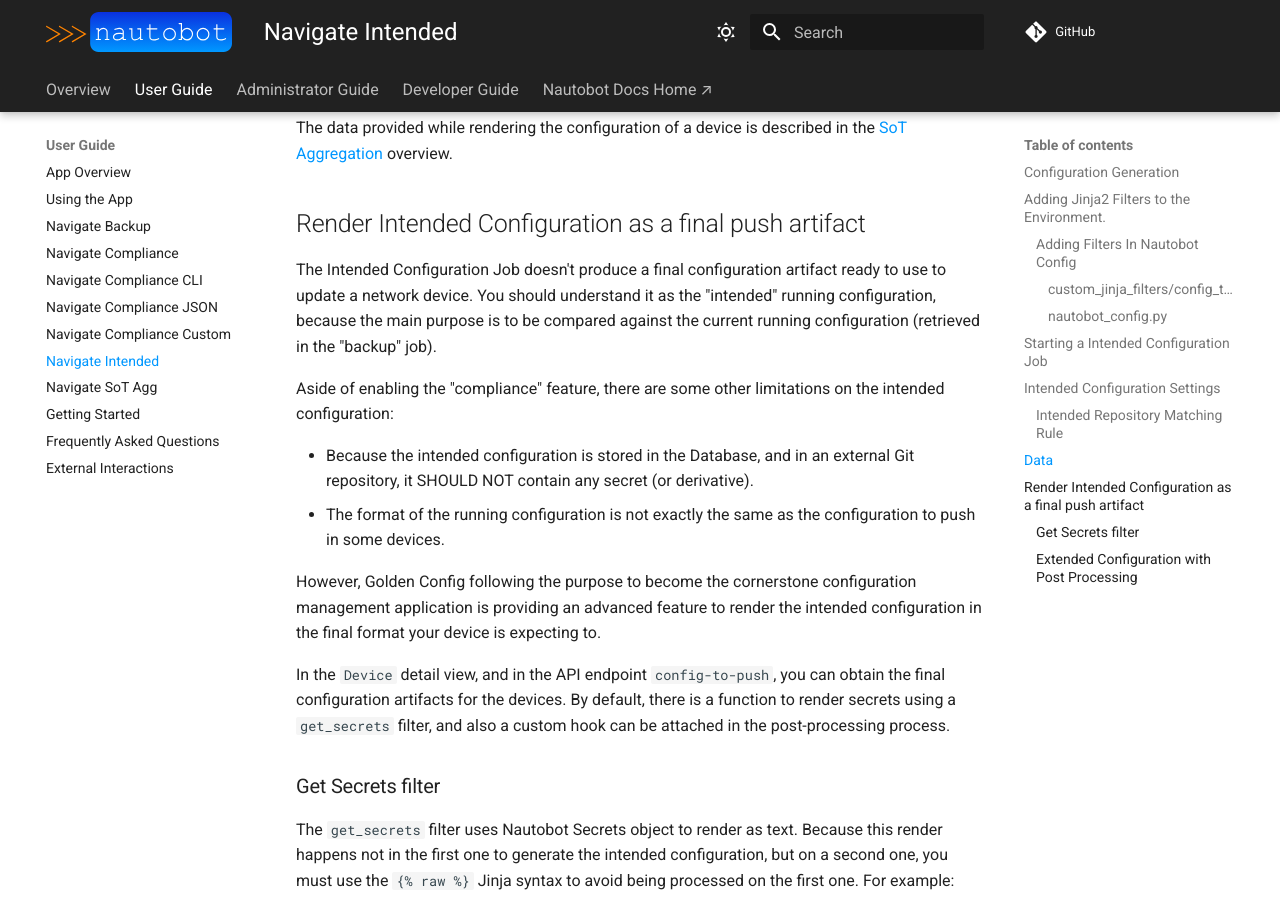
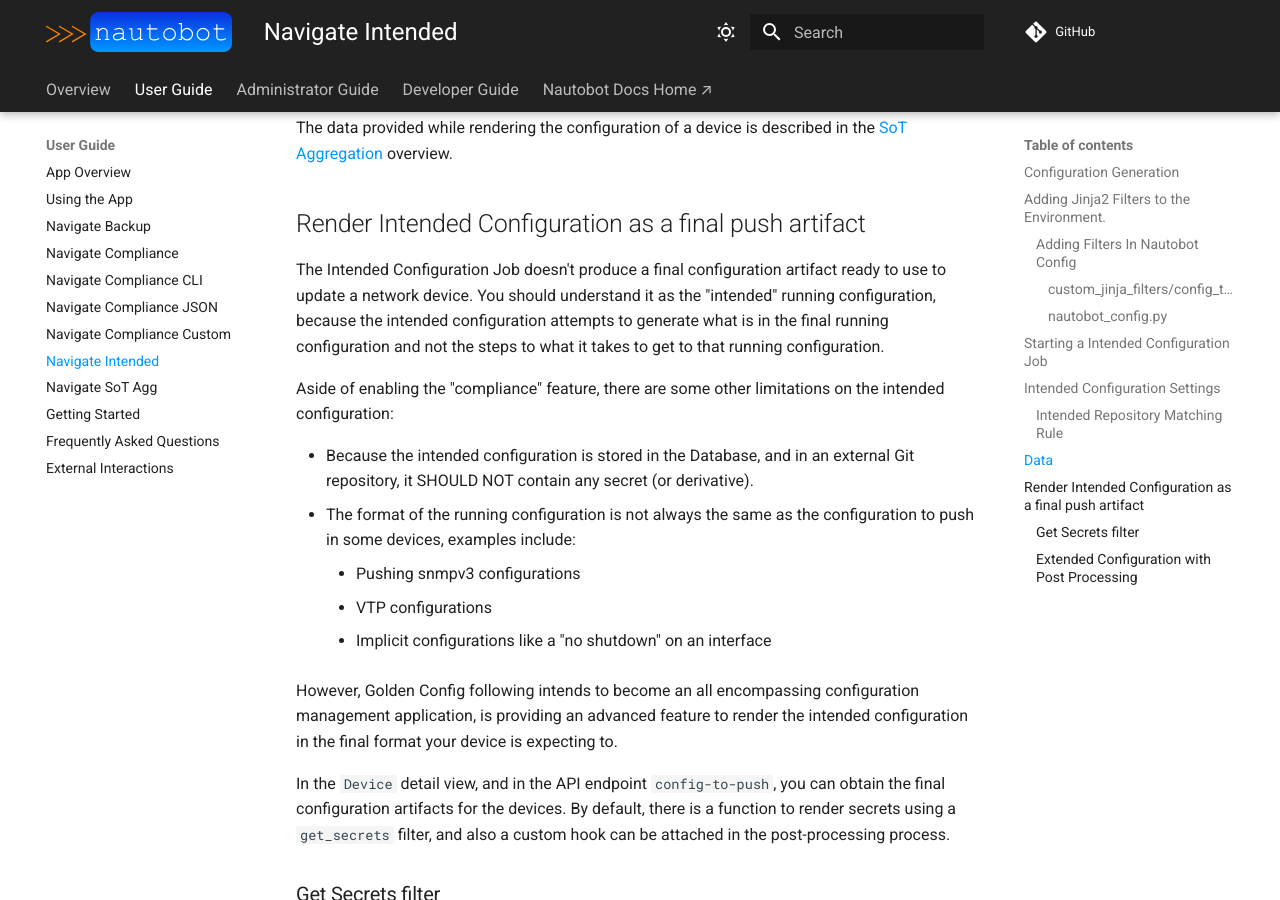
Before and after one commit to nautobot/nautobot-app-golden-config, an MkDocs documentation site: the page built from docs/user/app_feature_intended.md, in a window 1280 px wide and 900 px high, scrolled down 3450 px. Built offline with MkDocs 1.6.1 and Material for MkDocs 9.7.7, drawn with Linux system fonts in a browser that asks for light colours; comment, search, counter and statistics services are not loaded.

Commit message:
Apply suggestions from code review
Co-authored-by: Ken Celenza <ken@celenza.org>

```diff
--- a/docs/user/app_feature_intended.md
+++ b/docs/user/app_feature_intended.md
@@ -108,14 +108,17 @@
 
 ## Render Intended Configuration as a final push artifact
 
-The Intended Configuration Job doesn't produce a final configuration artifact ready to use to update a network device. You should understand it as the "intended" running configuration, because the main purpose is to be compared against the current running configuration (retrieved in the "backup" job).
+The Intended Configuration Job doesn't produce a final configuration artifact ready to use to update a network device. You should understand it as the "intended" running configuration, because the intended configuration attempts to generate what is in the final running configuration and not the steps to what it takes to get to that running configuration.
 
 Aside of enabling the "compliance" feature, there are some other limitations on the intended configuration:
 
 - Because the intended configuration is stored in the Database, and in an external Git repository, it SHOULD NOT contain any secret (or derivative).
-- The format of the running configuration is not exactly the same as the configuration to push in some devices.
+- The format of the running configuration is not always the same as the configuration to push in some devices, examples include:
+    - Pushing snmpv3 configurations
+    - VTP configurations
+    - Implicit configurations like a "no shutdown" on an interface
 
-However, Golden Config following the purpose to become the cornerstone configuration management application is providing an advanced feature to render the intended configuration in the final format your device is expecting to.
+However, Golden Config following intends to become an all encompassing configuration management application, is providing an advanced feature to render the intended configuration in the final format your device is expecting to.
 
 In the `Device` detail view, and in the API endpoint `config-to-push`, you can obtain the final configuration artifacts for the devices. By default, there is a function to render secrets using a `get_secrets` filter, and also a custom hook can be attached in the post-processing process.
 
```
